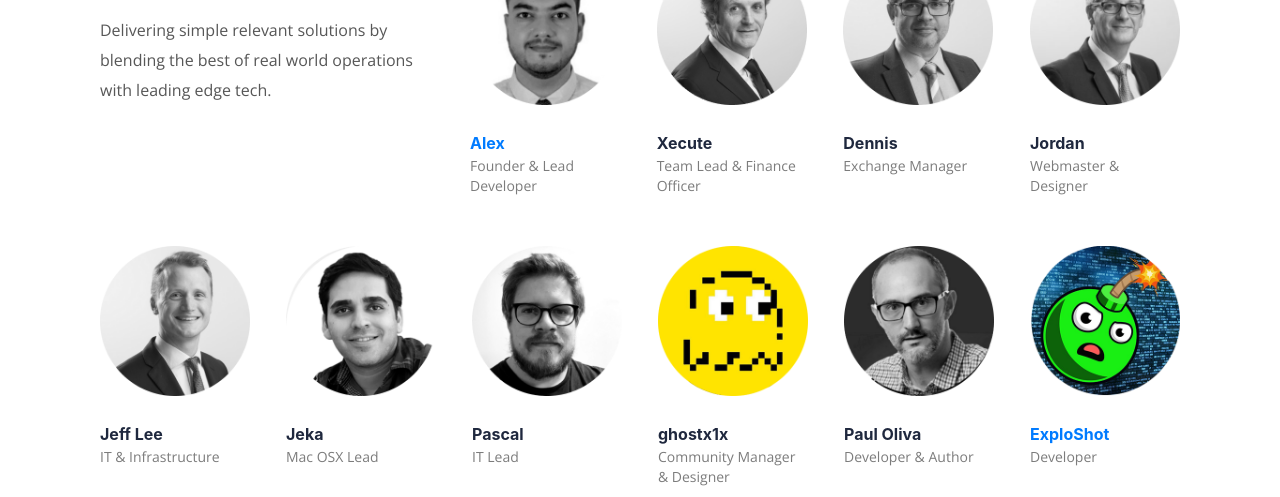
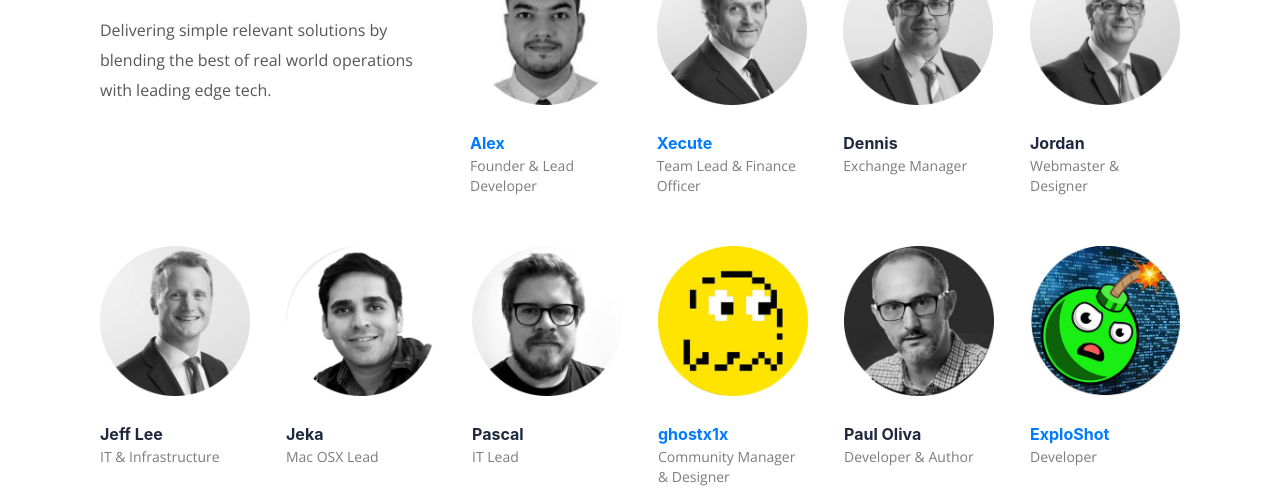
Before and after one commit to qwertycoin-org/qwertycoin-org.github.io, a plain HTML site: page index.html in a window 1280 px wide. Shown: the part 7777-8274 px from the top of the page. Drawn offline with nearby package versions, Linux system fonts and the light colour scheme.

Commit message:
Update Team Informations

```diff
--- a/index.html
+++ b/index.html
@@ -1743,7 +1743,7 @@
                                 </div>
                                 <div class="item-team">
                                     <img src="./img/members/team-02.png" alt="" class="item-team__img">
-                                    <div class="item-team__title">Xecute</div>
+                                    <div class="item-team__title"><a href="https://github.com/Xecute0101" title="Go and visit Jason on GitHub" target="_blank">Xecute</a></div>
                                     <div class="item-team__text">Team Lead & Finance Officer</div>
                                 </div>
                                 <div class="item-team">
@@ -1779,7 +1779,7 @@
                                 </div>
                                 <div class="item-team">
                                     <img src="./img/members/team-08.png" alt="" class="item-team__img">
-                                    <div class="item-team__title">ghostx1x</div>
+                                    <div class="item-team__title"><a href="https://github.com/ghostx1x" title="Go and visit Michael on GitHub" target="_blank">ghostx1x</a></div>
                                     <div class="item-team__text">Community Manager & Designer</div>
                                 </div>
                                 <div class="item-team">
```
